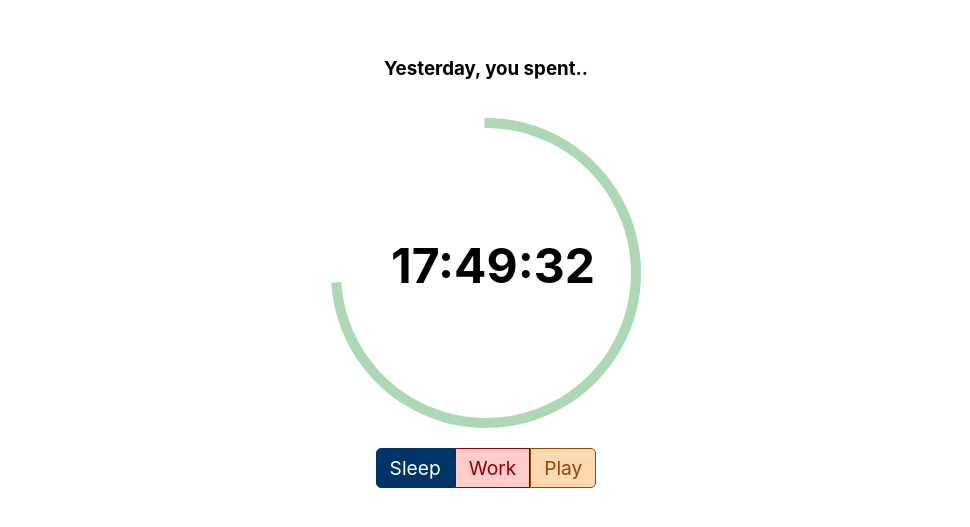
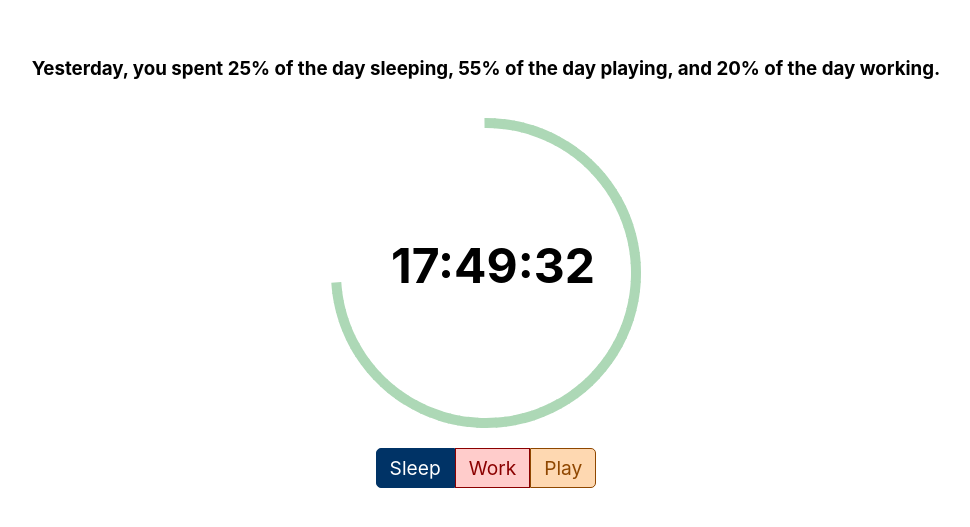
Before and after one commit to d-kowalik/productive-time-tracker, a React (Create React App) app: page / in a window 1280 px wide. Shown: the part 137-664 px from the top of the page, without its empty margins (154-1124 px from the left). Built offline with nearby package versions, Linux system fonts and the light colour scheme.

Commit message:
Display readable stats from yesterday in YesterdayStats

```diff
--- a/src/YesterdayStats.js
+++ b/src/YesterdayStats.js
@@ -15,12 +15,28 @@ const combineIntoPercentages = states => {
   return res
 }
 
+const mapDataToText = data => {
+  let res = ''
+  const length = Object.keys(data).length
+  let i = 0
+  for (const [name, percentage] of Object.entries(data)) {
+    i++
+    res +=
+      percentage +
+      '% of the day ' +
+      name.toLowerCase() +
+      'ing' +
+      (i === length ? '' : i === length - 1 ? ', and ' : ', ')
+  }
+  return res
+}
+
 const YesterdayStats = ({ taskStates }) => {
-  console.log(combineIntoPercentages(taskStates))
-
+  const data = combineIntoPercentages(taskStates)
+  const text = mapDataToText(data)
   return (
     <div className="YesterdayStats">
-      <h3>Yesterday, you spent..</h3>
+      <h3>Yesterday, you spent {text}.</h3>
     </div>
   )
 }
```
